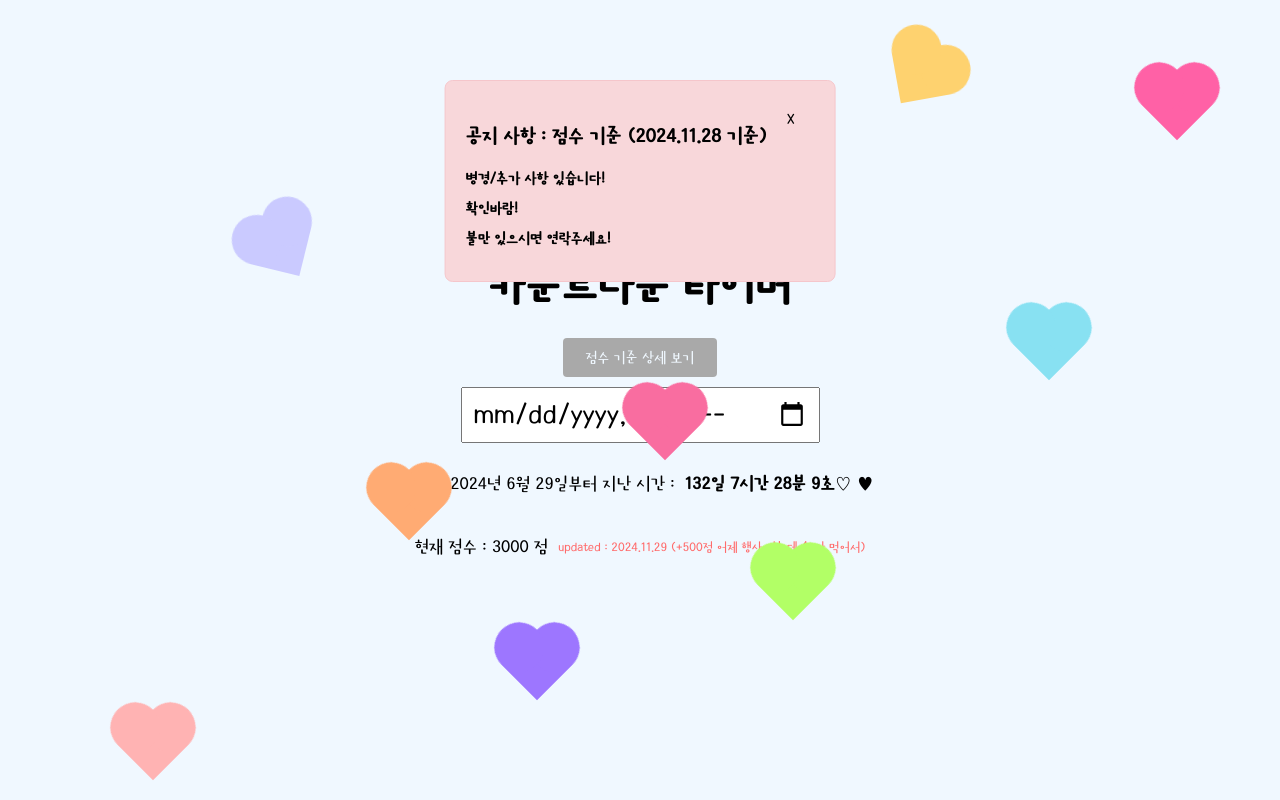
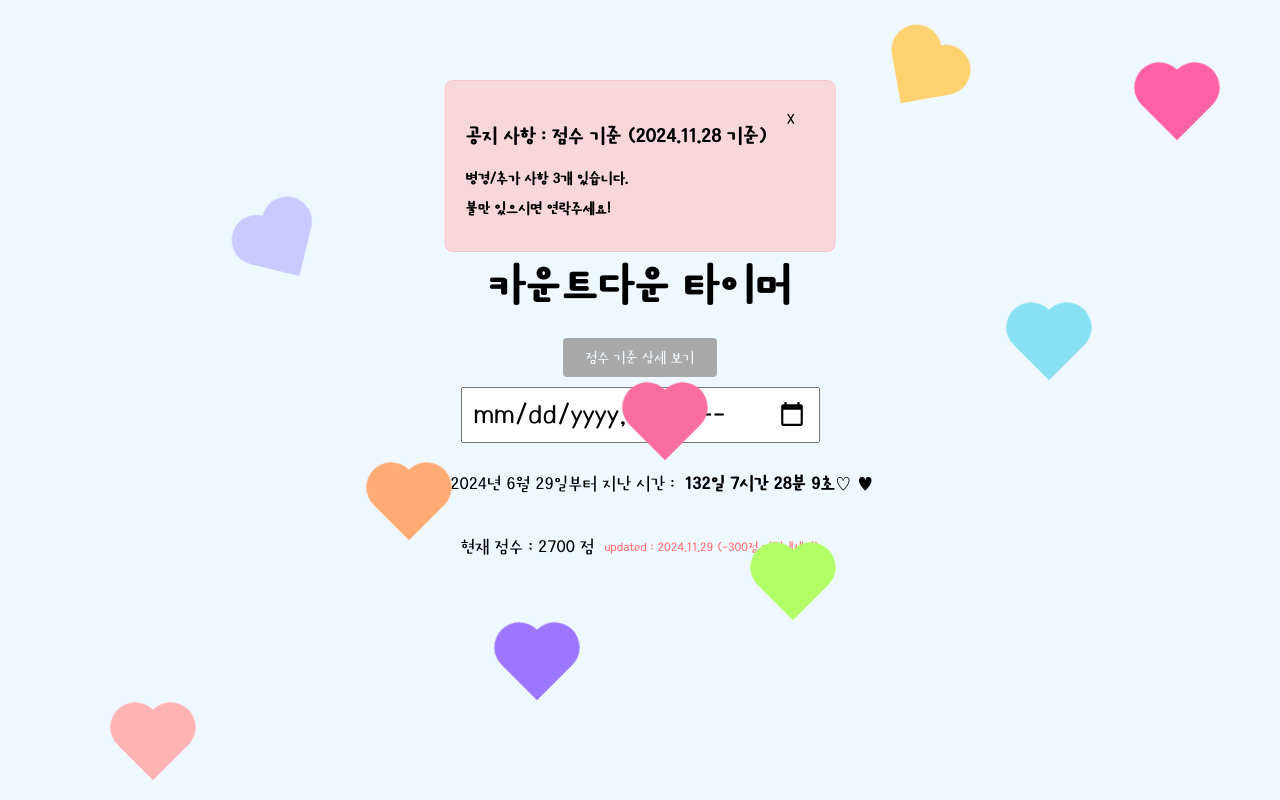
Before and after one commit to ffferncake/countdown-app, a React (Create React App) app: page / in a window 1280 px wide. Built offline with nearby package versions, Linux system fonts and the light colour scheme.

Commit message:
점수 업데이트+기준추가

```diff
--- a/src/App.js
+++ b/src/App.js
@@ -43,8 +43,7 @@ function App() {
   // `;
 
   const noticeMessage = `
-  병경/추가 사항 있습니다!
-  확인바람!
+  병경/추가 사항 3개 있습니다.
   불만 있으시면 연락주세요!
   `;
 
@@ -249,8 +248,8 @@ function App() {
         )}
       </div>
       <div className="score-wrap">
-        <p className="score-heading">현재 점수 : 3000 점</p>
-        <p className="score-date">updated : 2024.11.29 (+500점 어제 행사 있는데 술 안 먹어서)</p>
+        <p className="score-heading">현재 점수 : 2700 점</p>
+        <p className="score-date">updated : 2024.11.29 (-300점 띠껍게해서)</p>
       </div>
       {/* <div className="progress-input-container">
         <label>
--- a/src/scoreCriteria.js
+++ b/src/scoreCriteria.js
@@ -55,6 +55,8 @@ const ScoreCriteria = () => {
     { icon: "😿", text: "울게 해주면", score: "-2000점" },
     { icon: "📝", text: "썸원 안하면", score: "-500점" },
     { icon: "👩‍💻", text: "퍼니 썸원 안하면", score: "+250점" },
+    { icon: "🍻", text: "행사 끝나고 술 먹으면", score: "-1000점" },
+    { icon: "🧋", text: "행사 끝나고 술 안 먹으면", score: "+500점" },
     { icon: "🆘", text: "마지막 바람피면", score: "✂️" },
   ];
   const navigate = useNavigate();
```
